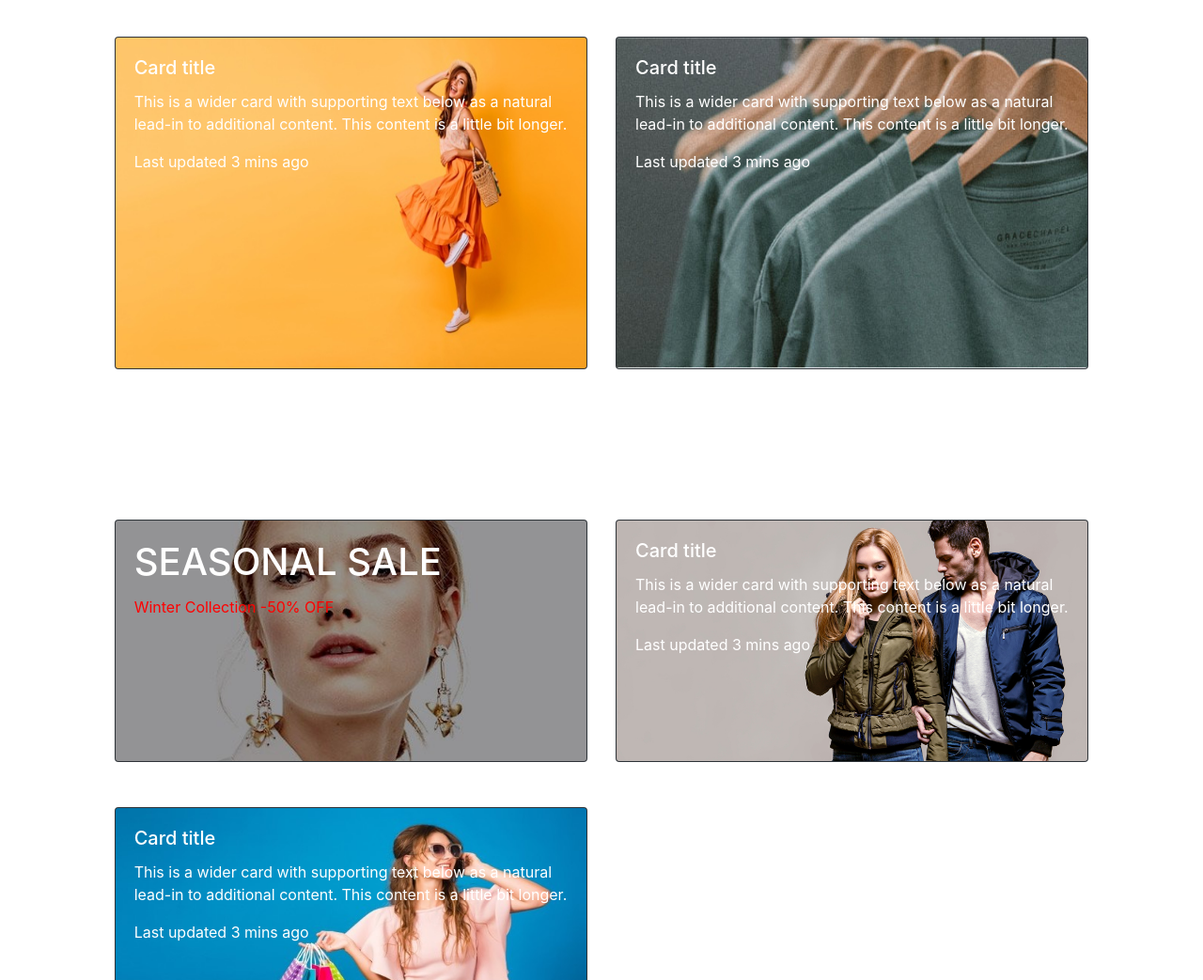
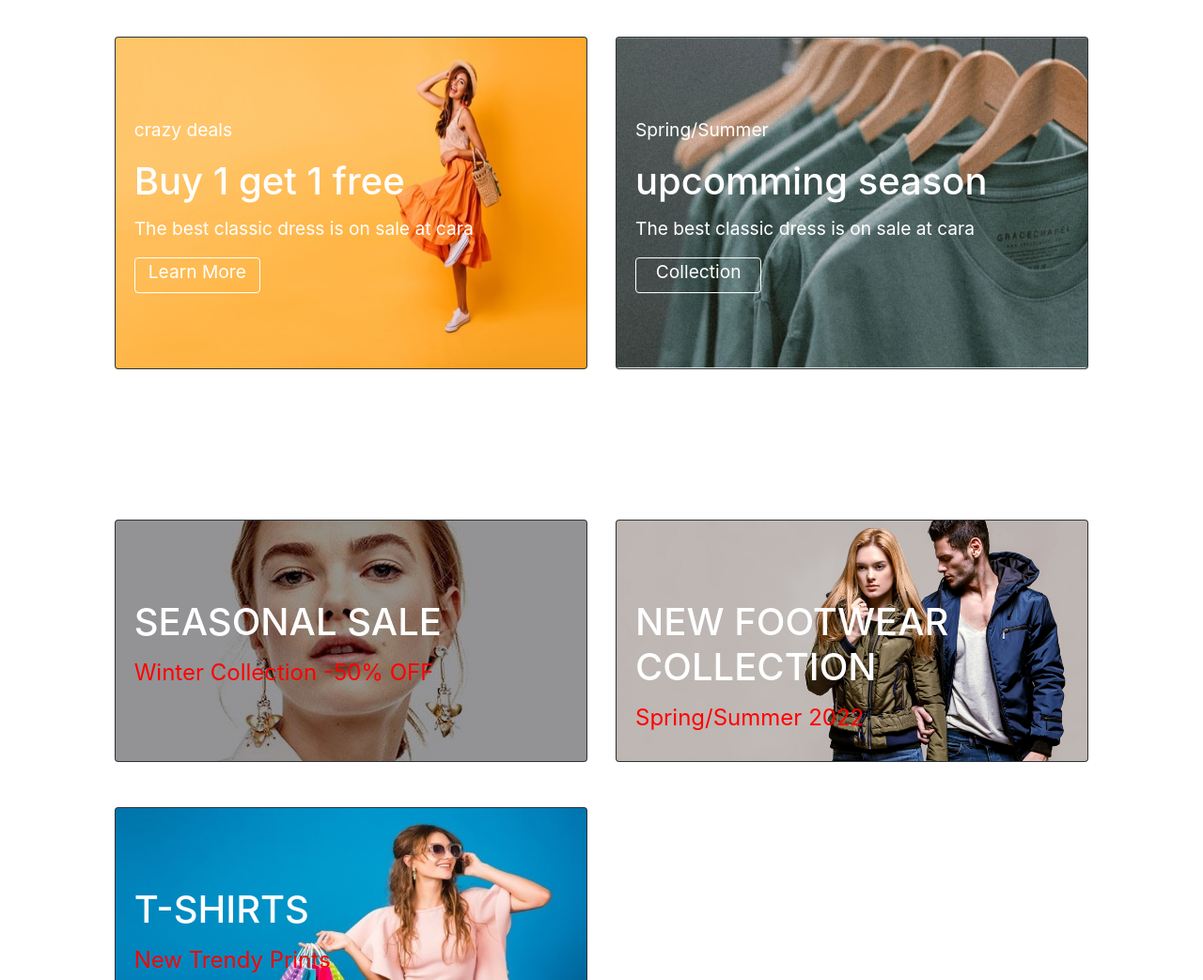
Before and after one commit to mariamzakaria/Cara, a plain HTML site: page index.html in a window 1280 px wide. Shown: the part 4560-5603 px from the top of the page at 94% size. Drawn offline with nearby package versions, Linux system fonts and the light colour scheme.

Commit message:
update last section card text

```diff
--- a/index.html
+++ b/index.html
@@ -433,10 +433,11 @@
     <div class="col-5">
     <div class="card bg-dark text-white">
       <img src="images/b17.jpg" class="card-img height-22" alt="...">
-      <div class="card-img-overlay">
-        <h5 class="card-title">Card title</h5>
-        <p class="card-text">This is a wider card with supporting text below as a natural lead-in to additional content. This content is a little bit longer.</p>
-        <p class="card-text">Last updated 3 mins ago</p>
+      <div class="card-img-overlay position-top-4em">
+        <p class="card-text font-size-1o2em">crazy deals</p>
+        <h1 class="card-title">Buy 1 get 1 free</h1>
+        <p class="card-text font-size-1o2em">The best classic dress is on sale at cara</p>
+        <p class="card-text font-size-1o2em collection-learnmore-buttons">Learn More</p>
       </div>
     </div>
   </div>
@@ -446,10 +447,11 @@
   <div class="col-5">
   <div class="card bg-dark text-white">
     <img src="images/b10.jpg" class="card-img height-22" alt="...">
-    <div class="card-img-overlay">
-      <h5 class="card-title">Card title</h5>
-      <p class="card-text">This is a wider card with supporting text below as a natural lead-in to additional content. This content is a little bit longer.</p>
-      <p class="card-text">Last updated 3 mins ago</p>
+    <div class="card-img-overlay position-top-4em">
+      <p class="card-text font-size-1o2em">Spring/Summer</p>
+      <h1 class="card-title">upcomming season</h1>
+      <p class="card-text font-size-1o2em">The best classic dress is on sale at cara</p>
+      <p class="card-text font-size-1o2em collection-learnmore-buttons">Collection</p>
     </div>
   </div>
 </div>
@@ -459,9 +461,9 @@
   <div class="col-5">
   <div class="card bg-dark text-white">
     <img src="images/b7.jpg" class="card-img height-16" alt="...">
-    <div class="card-img-overlay">
+    <div class="card-img-overlay position-top-4em">
       <h1 class="card-title">SEASONAL SALE</h1>
-      <p class="card-text highlight">Winter Collection -50% OFF</p>
+      <p class="card-text highlight font-size-1o5em">Winter Collection -50% OFF</p>
     </div>
   </div>
 </div>
@@ -471,10 +473,9 @@
 <div class="col-5">
 <div class="card bg-dark text-white">
   <img src="images/b4.jpg" class="card-img height-16" alt="...">
-  <div class="card-img-overlay">
-    <h5 class="card-title">Card title</h5>
-    <p class="card-text">This is a wider card with supporting text below as a natural lead-in to additional content. This content is a little bit longer.</p>
-    <p class="card-text">Last updated 3 mins ago</p>
+  <div class="card-img-overlay position-top-4em ">
+    <h1 class="card-title">NEW FOOTWEAR COLLECTION</h1>
+    <p class="card-text highlight font-size-1o5em">Spring/Summer 2022</p>
   </div>
 </div>
 </div>
@@ -484,10 +485,9 @@
   <div class="col-5">
   <div class="card bg-dark text-white">
     <img src="images/b18.jpg" class="card-img height-16" alt="...">
-    <div class="card-img-overlay">
-      <h5 class="card-title">Card title</h5>
-      <p class="card-text">This is a wider card with supporting text below as a natural lead-in to additional content. This content is a little bit longer.</p>
-      <p class="card-text">Last updated 3 mins ago</p>
+    <div class="card-img-overlay position-top-4em">
+      <h1 class="card-title">T-SHIRTS</h1>
+      <p class="card-text highlight font-size-1o5em">New Trendy Prints</p>
     </div>
   </div>
 </div>
--- a/styles/styles.css
+++ b/styles/styles.css
@@ -398,3 +398,21 @@ justify-content: space-evenly;
 .copyright{
     text-align: center;
 }
+.position-top-4em{
+    top: 4em;
+}
+.font-size-1o5em{
+
+    font-size: 1.5em;
+}
+.font-size-1o2em{
+    font-size: 1.2em;
+}
+.collection-learnmore-buttons{
+    border: white solid 1px;
+    border-radius: 4px;
+    width: 7em;
+    height: 2em;
+    text-align: center;
+
+}
```
